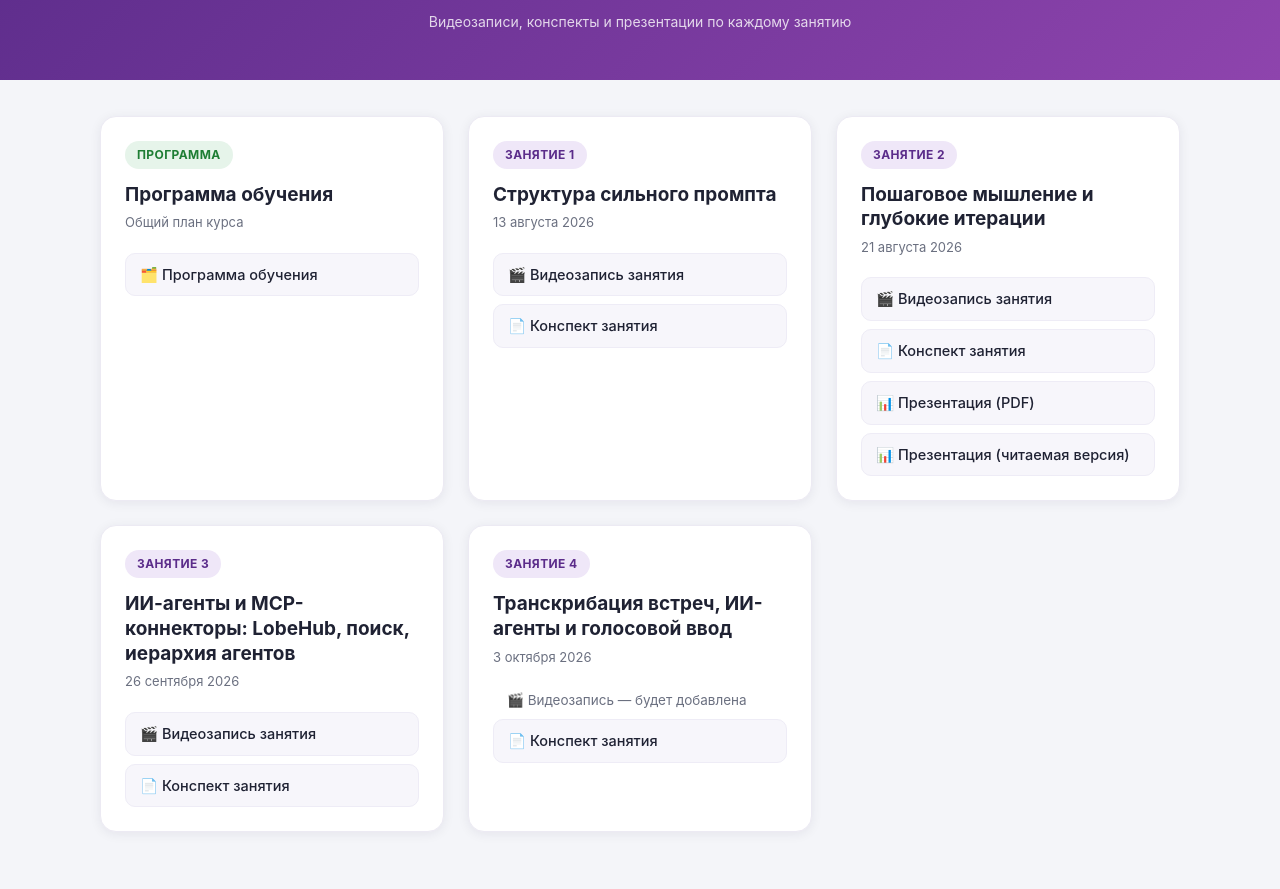
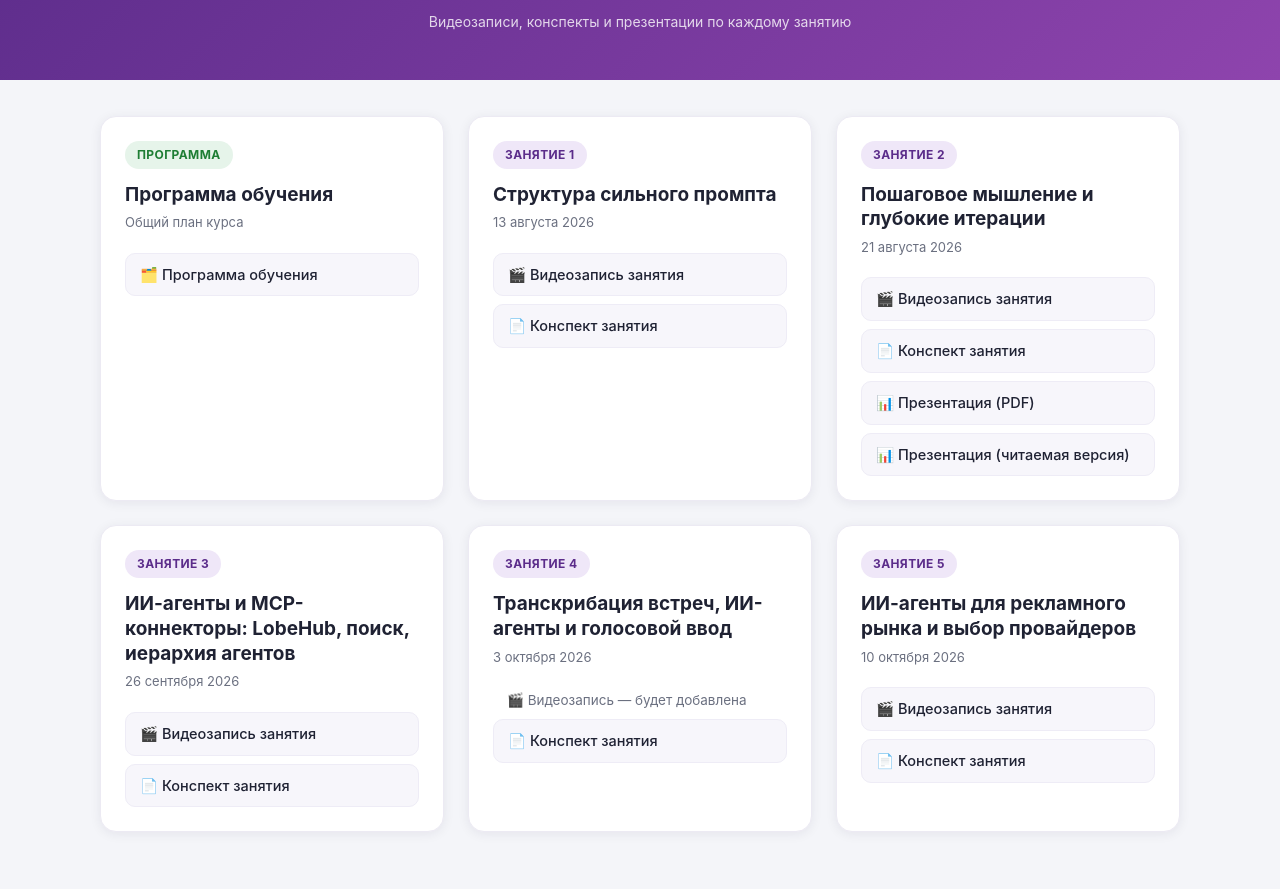
Before and after one commit to mrvolkomorov/kurilovich-ai-course, a plain HTML site: page index.html in a window 1280 px wide. Shown: the part 143-1032 px from the top of the page. Drawn offline with Linux system fonts and the light colour scheme.

Commit message:
Добавлена карточка Занятия 5 (10.10.2026) — ИИ-агенты для рекламного рынка

```diff
--- a/index.html
+++ b/index.html
@@ -86,6 +86,16 @@ footer { text-align: center; color: #6b7080; font-size: 13px; padding: 0 20px 40
 </ul>
 </article>
 
+<article class="card">
+<span class="badge">Занятие 5</span>
+<h3>ИИ-агенты для рекламного рынка и выбор провайдеров</h3>
+<p class="date">10 октября 2026</p>
+<ul class="links">
+<li><a href="https://disk.yandex.ru/i/PlmP5LtxLF3GNw" target="_blank" rel="noopener">🎬 Видеозапись занятия</a></li>
+<li><a href="https://docs.google.com/document/d/1z-eFXJFZRK273pdUGmrQO4G2mNe9aAS0rqLByGN9-TQ/edit" target="_blank" rel="noopener">📄 Конспект занятия</a></li>
+</ul>
+</article>
+
 </div>
 </div>
 <footer>Материалы обновляются после каждого занятия</footer>
```
